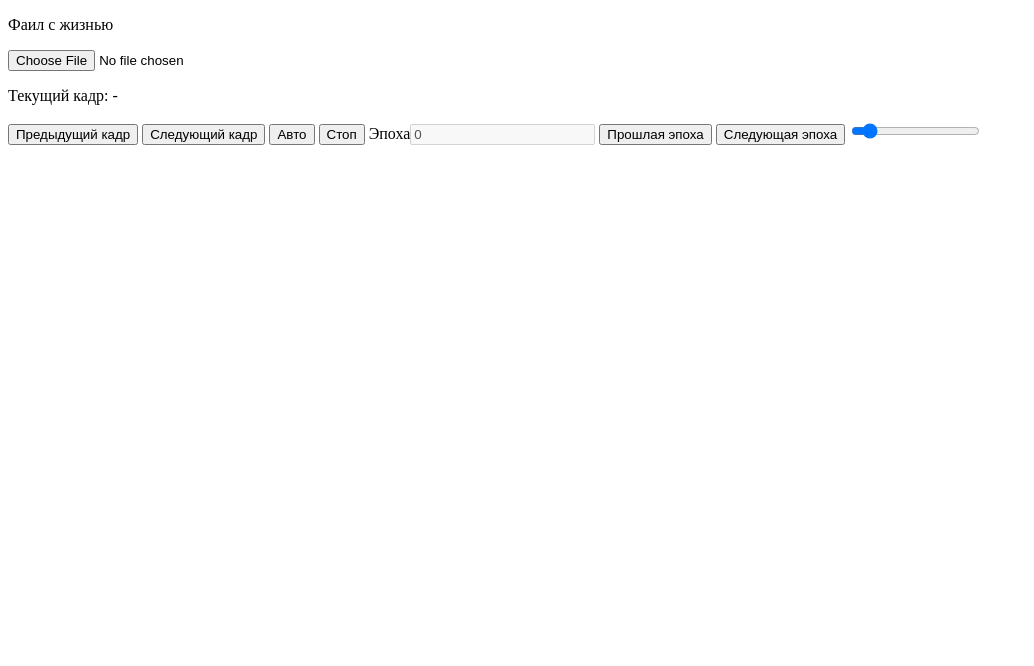
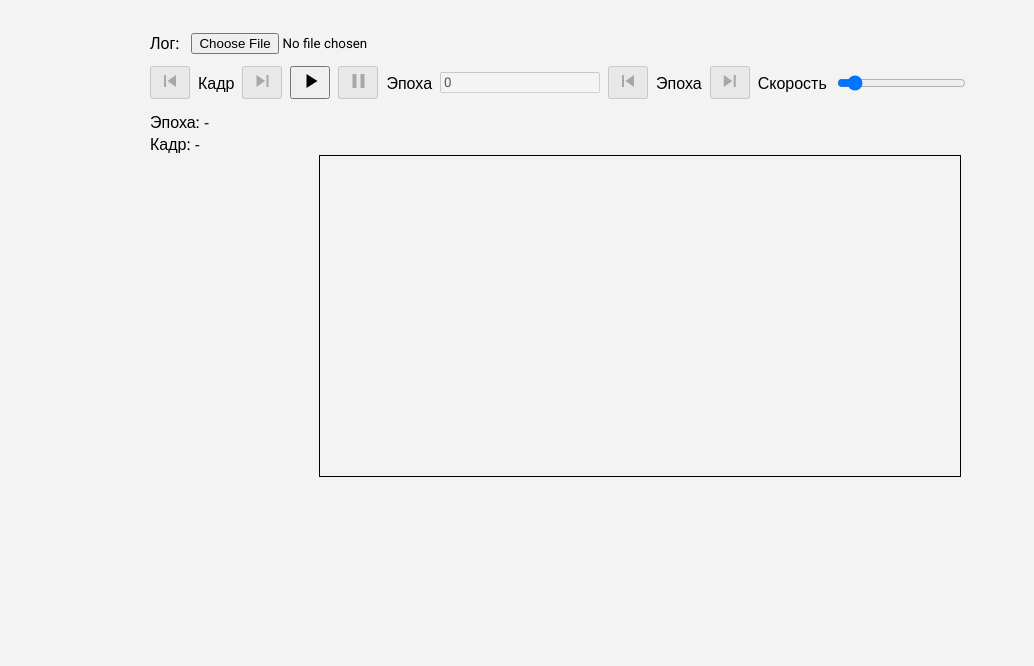
Before and after one commit to farwydi/go-live, a website: page render_engine/index.html in a window 1280 px wide. Shown: the whole page, without its empty margins (0-1034 px from the left). Drawn offline with nearby package versions, Linux system fonts and the light colour scheme.

Commit message:
feat; render

```diff
--- a/render_engine/engine.js
+++ b/render_engine/engine.js
@@ -12,14 +12,25 @@ class Render {
         this.canvas = document.getElementById('canvas');
         this.context = this.canvas.getContext("2d");
         this.genomPlace = document.getElementById('genom');
-        this.canvas.width = 700;
-        this.canvas.height = 500;
+        this.canvas.width = 640;
+        this.canvas.height = 320;
         this.context.scale(10, 10);
     }
-    render_genom(gen) {
+    render_genom(genoms) {
         this.genomPlace.innerHTML = "";
-        for (const g of gen) {
-            this.genomPlace.innerHTML += resolveGenom(g) + "<br>";
+        for (const genom of genoms) {
+            let genomDOM = document.createElement("div");
+            genomDOM.className = "genom";
+            for (const gen of genom) {
+                const gStr = resolveGenom(gen);
+                if (gStr != "x") {
+                    let genDOM = document.createElement("span");
+                    genDOM.className = "gen";
+                    genDOM.innerText = gStr;
+                    genomDOM.appendChild(genDOM);
+                }
+            }
+            this.genomPlace.appendChild(genomDOM);
         }
     }
     clear() {
@@ -116,8 +127,7 @@ class Player {
                 }
                 case "GENOM": {
                     const e = this.epoches[e_id];
-                    let genomStr = current.slice(2).join(",");
-                    e.genom = JSON.parse(genomStr);
+                    e.genom.push(JSON.parse(current.slice(2).join(",")));
                     return;
                 }
                 case "S": {
--- a/render_engine/engine.ts
+++ b/render_engine/engine.ts
@@ -10,15 +10,29 @@ class Render {
 
 
     constructor() {
-        this.canvas.width = 700;
-        this.canvas.height = 500;
+        this.canvas.width = 640;
+        this.canvas.height = 320;
         this.context.scale(10, 10);
     }
 
-    render_genom(gen: number[]) {
+    render_genom(genoms: number[][]) {
         this.genomPlace.innerHTML = "";
-        for (const g of gen) {
-            this.genomPlace.innerHTML += resolveGenom(g) + "<br>";
+
+        for (const genom of genoms) {
+            let genomDOM = document.createElement("div");
+            genomDOM.className = "genom";
+
+            for (const gen of genom) {
+                const gStr = resolveGenom(gen);
+                if (gStr != "x") {
+                    let genDOM = document.createElement("span");
+                    genDOM.className = "gen";
+                    genDOM.innerText = gStr;
+                    genomDOM.appendChild(genDOM);
+                }
+            }
+
+            this.genomPlace.appendChild(genomDOM);
         }
     }
 
@@ -154,8 +168,7 @@ class Player {
                     case "GENOM": {
                         const e = this.epoches[e_id];
 
-                        let genomStr = current.slice(2).join(",");
-                        e.genom = JSON.parse(genomStr);
+                        e.genom.push(JSON.parse(current.slice(2).join(",")));
 
                         return;
                     }
@@ -297,7 +310,7 @@ class Epoch {
     public zero: BaseElement[] = [];
     public snapshot: SnapshotElement[] = [];
 
-    public genom = [];
+    public genom: number[][] = [];
 
     cur_log: HTMLInputElement =
         <HTMLInputElement>document.getElementById('current');
--- a/render_engine/index.html
+++ b/render_engine/index.html
@@ -1,35 +1,50 @@
 <!DOCTYPE html>
 <html lang="ru">
 <head>
+    <link href="https://fonts.googleapis.com/css?family=Open+Sans" rel="stylesheet">
+    <link href="https://fonts.googleapis.com/css?family=Roboto" rel="stylesheet">
+
     <!--Import Google Icon Font-->
     <link href="https://fonts.googleapis.com/icon?family=Material+Icons" rel="stylesheet">
     <meta name="viewport" content="width=device-width, initial-scale=1.0"/>
     <title>Log viewer</title>
+
+    <link rel="stylesheet" href="style.css">
 </head>
 
 <body>
 
-<p>Фаил с жизнью</p>
-<input type="file" id="file">
-<br>
-<p id="epochCounter"></p>
-<p id="current">Текущий кадр: -</p>
-<button id='last'>Предыдущий кадр</button>
-<button id='next'>Следующий кадр</button>
-<button id='auto'>Авто</button>
-<button id='stop'>Стоп</button>
-<label for="epoch_id">Эпоха</label><input type="text" value="0" id="epoch_id" disabled>
-<button id='lastEpoch'>Прошлая эпоха</button>
-<button id='nextEpoch'>Следующая эпоха</button>
-<label for="speed"></label><input type="range" min="1" max="100" value="10" id="speed">
-<br><br>
-<canvas id='canvas'></canvas>
+<div class="load">
+    <span class="load-span">Лог:</span>
+    <input type="file" id="file">
+</div>
+
+<div class="control">
+    <button id='last' disabled><i class="material-icons">skip_previous</i></button>
+    <span>Кадр</span>
+    <button id='next' disabled><i class="material-icons">skip_next</i></button>
+    <button id='auto'><i class="material-icons">play_arrow</i></button>
+    <button id='stop' disabled><i class="material-icons">pause</i></button>
+    <label for="epoch_id">Эпоха</label><input type="text" value="0" id="epoch_id" disabled>
+    <button id='lastEpoch' disabled><i class="material-icons">skip_previous</i></button>
+    <span>Эпоха</span>
+    <button id='nextEpoch' disabled><i class="material-icons">skip_next</i></button>
+    <label for="speed">Скорость</label><input type="range" min="1" max="100" value="10" id="speed">
+</div>
+
+<div class="info">
+    <span id="epochCounter">Эпоха: -</span>
+    <span id="current">Кадр: -</span>
+</div>
+
+<div class="canv">
+    <canvas id='canvas'></canvas>
+</div>
 
 <div id="genom"></div>
 
 <script>var exports = {};</script>
-<script type="module" src="engine.js">
-</script>
+<script type="module" src="engine.js"></script>
 
 </body>
 </html>
--- a/render_engine/package.json
+++ b/render_engine/package.json
@@ -15,6 +15,7 @@
     "del": "2.2.0",
     "express": "^4.14.0",
     "http": "0.0.0",
+    "less": "^3.9.0",
     "method-override": "^2.3.6",
     "morgan": "^1.7.0"
   }
--- /dev/null
+++ b/render_engine/style.less
@@ -0,0 +1,68 @@
+body {
+    background-color: #f3f3f3;
+    width: 980px;
+    padding: 0 28px;
+
+    margin: 32px auto 0;
+
+    font-family: 'Open Sans', sans-serif;
+}
+
+button, input {
+    font-family: 'Roboto', sans-serif;
+}
+
+#canvas {
+    border: 1px solid black;
+    margin: 0 auto 12px;
+}
+
+.canv {
+    display: flex;
+}
+
+.info {
+    display: flex;
+    flex-direction: column;
+}
+
+.load {
+    display: flex;
+    align-items: center;
+
+    &-span {
+        margin-right: 12px;
+    }
+
+    margin-bottom: 12px;
+}
+
+.control {
+    display: flex;
+    align-items: center;
+
+    > * {
+        margin-right: 8px;
+        &:last-child {
+            margin-right: 0;
+        }
+    }
+
+    margin-bottom: 12px;
+}
+
+#genom {
+    display: flex;
+    flex-direction: row;
+    overflow-x: scroll;
+    padding: 12px;
+}
+
+.genom {
+    display: flex;
+    flex-direction: column;
+    padding-right: 8px;
+    &:last-child {
+        padding-right: 0;
+    }
+}
```
Also changed, not shown: render_engine/style.css (added), 3 other files.
